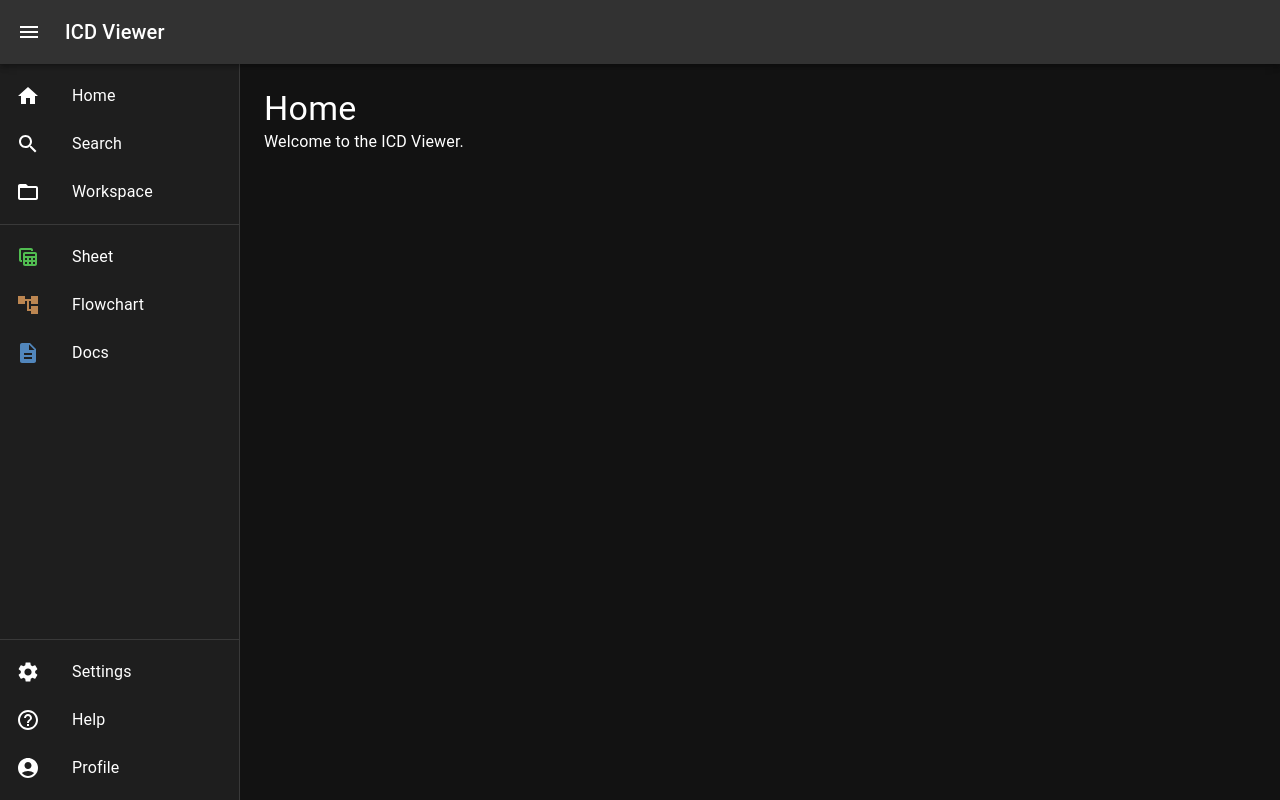
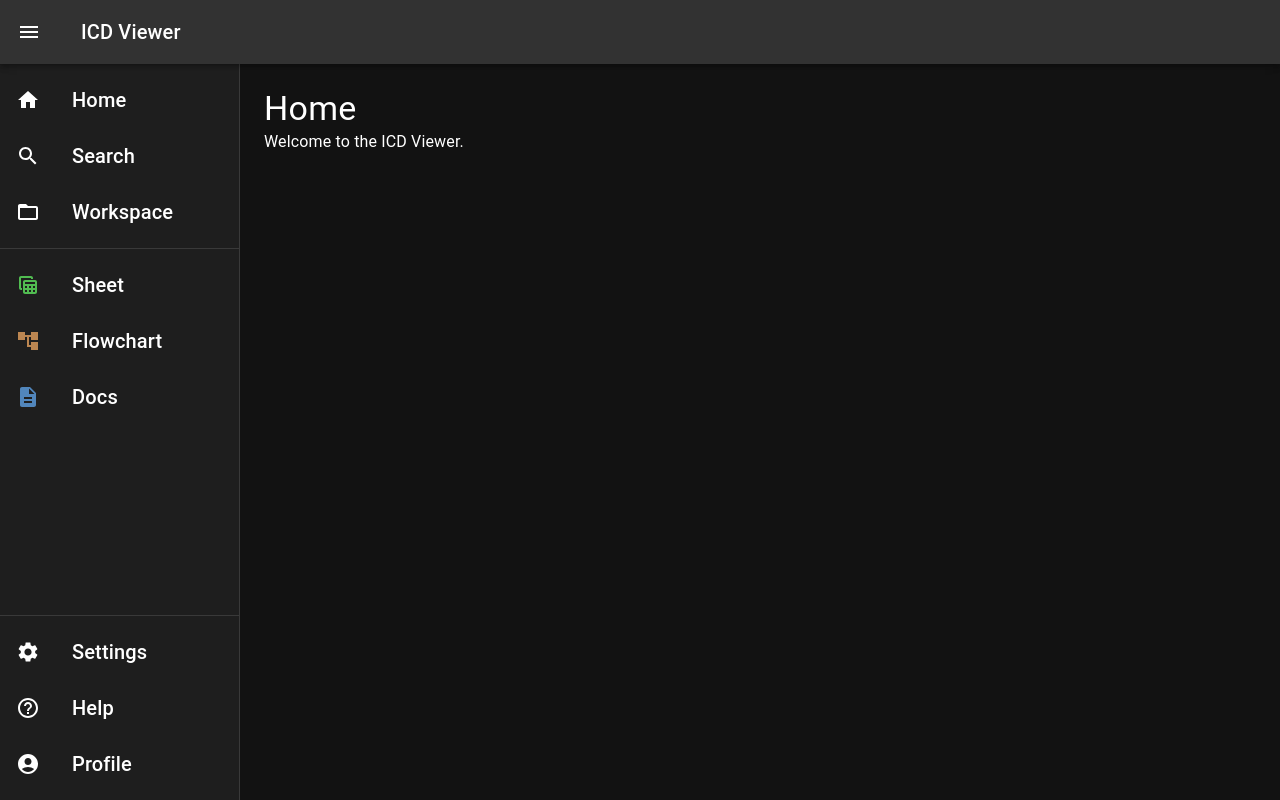
Before and after one commit to hoon9732/devenv_vault, a React (Create React App) app in the folder blueprint-gui/: page / in a window 1280 px wide. Built offline with nearby package versions, Linux system fonts and the light colour scheme.

Commit message:
Automated backup 2025-09-30 19:34:22.50

```diff
--- a/blueprint-gui/src/App.js
+++ b/blueprint-gui/src/App.js
@@ -176,7 +176,7 @@ function App() {
           height: `${100 / uiScale}vh`,
         }}>
           <CssBaseline />
-          <Topbar handleDrawerToggle={handleDrawerToggle} />
+          <Topbar handleDrawerToggle={handleDrawerToggle} open={open} />
           <Sidebar open={open} handleFileOpen={handleFileOpen} handleSecondaryToggle={handleSecondaryToggle} handleModalOpen={handleModalOpen} handleHelpClick={handleHelpClick} />
           <Box
             sx={{
--- a/blueprint-gui/src/components/Sidebar.js
+++ b/blueprint-gui/src/components/Sidebar.js
@@ -103,7 +103,7 @@ const Sidebar = ({ open, handleSecondaryToggle, handleModalOpen, handleHelpClick
             <ListItem key={item.text} disablePadding onClick={() => handleSecondaryToggle(item)}>
               <ListItemButton>
                 <ListItemIcon>{item.icon}</ListItemIcon>
-                <ListItemText primary={item.text} />
+                <ListItemText primary={item.text} primaryTypographyProps={{ variant: 'h6' }} />
               </ListItemButton>
             </ListItem>
           ))}
@@ -117,7 +117,7 @@ const Sidebar = ({ open, handleSecondaryToggle, handleModalOpen, handleHelpClick
             <ListItem key={item.text} disablePadding onClick={() => handleSecondaryToggle(item)}>
               <ListItemButton>
                 <ListItemIcon sx={{ color: item.color }}>{item.icon}</ListItemIcon>
-                <ListItemText primary={item.text} />
+                <ListItemText primary={item.text} primaryTypographyProps={{ variant: 'h6' }} />
               </ListItemButton>
             </ListItem>
           ))}
@@ -131,7 +131,7 @@ const Sidebar = ({ open, handleSecondaryToggle, handleModalOpen, handleHelpClick
               <ListItem key={item.text} disablePadding onClick={() => handleBottomNavClick(item)}>
                 <ListItemButton>
                   <ListItemIcon>{item.icon}</ListItemIcon>
-                  <ListItemText primary={item.text} />
+                  <ListItemText primary={item.text} primaryTypographyProps={{ variant: 'h6' }} />
                 </ListItemButton>
               </ListItem>
             ))}
--- a/blueprint-gui/src/components/Topbar.js
+++ b/blueprint-gui/src/components/Topbar.js
@@ -4,11 +4,14 @@ import Toolbar from '@mui/material/Toolbar';
 import Typography from '@mui/material/Typography';
 import IconButton from '@mui/material/IconButton';
 import MenuIcon from '@mui/icons-material/Menu';
+import Divider from '@mui/material/Divider';
 
-const Topbar = ({ handleDrawerToggle }) => {
+const drawerWidth = 240;
+
+const Topbar = ({ handleDrawerToggle, open }) => {
   return (
     <AppBar position="absolute" sx={{ zIndex: (theme) => theme.zIndex.drawer + 1 }}>
-      <Toolbar>
+      <Toolbar sx={{ position: 'relative' }}>
         <IconButton
           color="inherit"
           aria-label="open drawer"
@@ -18,7 +21,22 @@ const Topbar = ({ handleDrawerToggle }) => {
         >
           <MenuIcon />
         </IconButton>
-        <Typography variant="h6" noWrap component="div">
+
+        <Divider
+          orientation="vertical"
+          flexItem
+          sx={{
+            position: 'absolute',
+            left: open ? `${drawerWidth}px` : (theme) => `calc(${theme.spacing(7)} + 1px)`,
+            borderColor: 'rgba(255, 255, 255, 0.2)',
+            transition: (theme) => theme.transitions.create('left', {
+              easing: theme.transitions.easing.sharp,
+              duration: theme.transitions.duration.enteringScreen,
+            }),
+          }}
+        />
+
+        <Typography variant="h6" noWrap component="div" sx={{ pl: 2 }}>
           ICD Viewer
         </Typography>
       </Toolbar>
```
